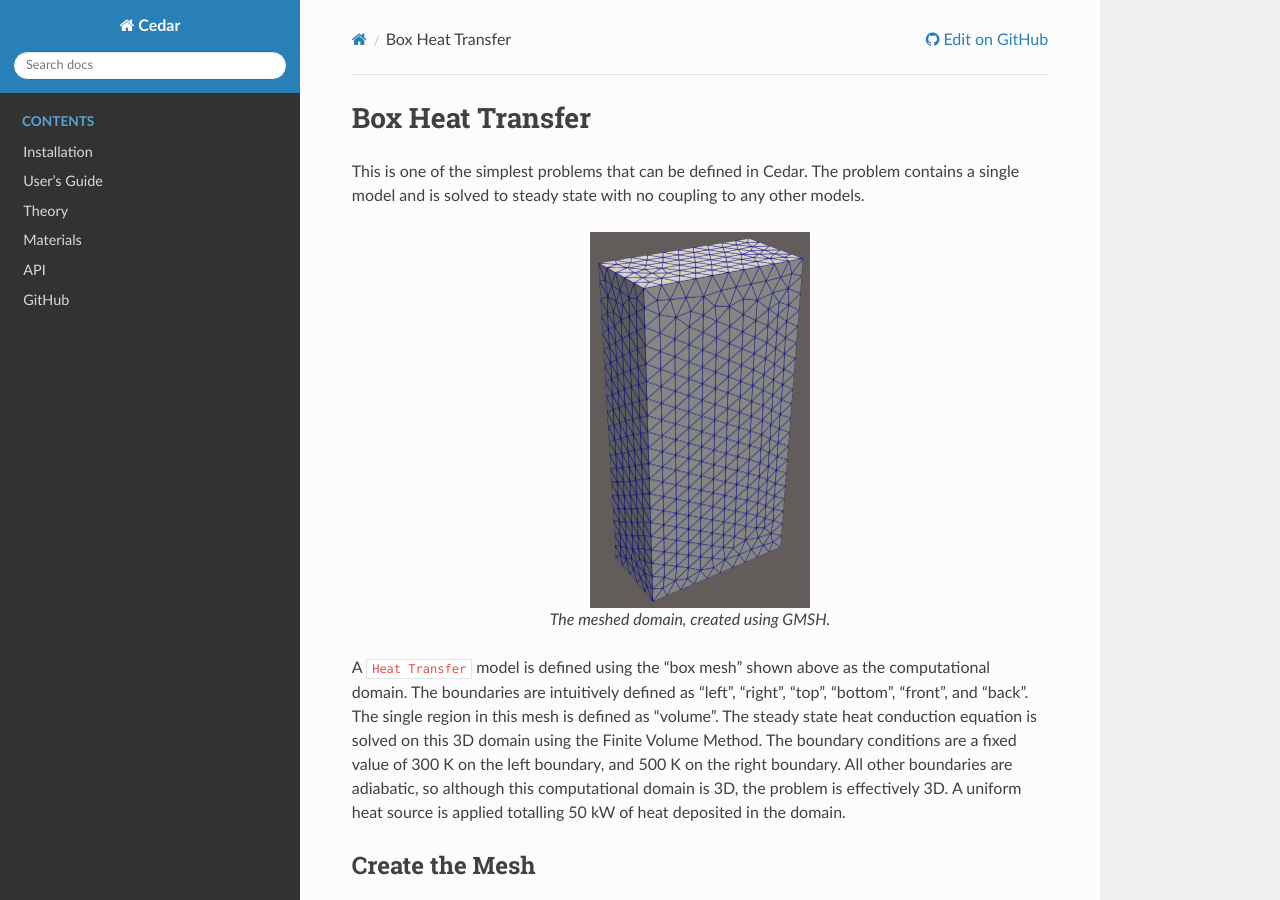
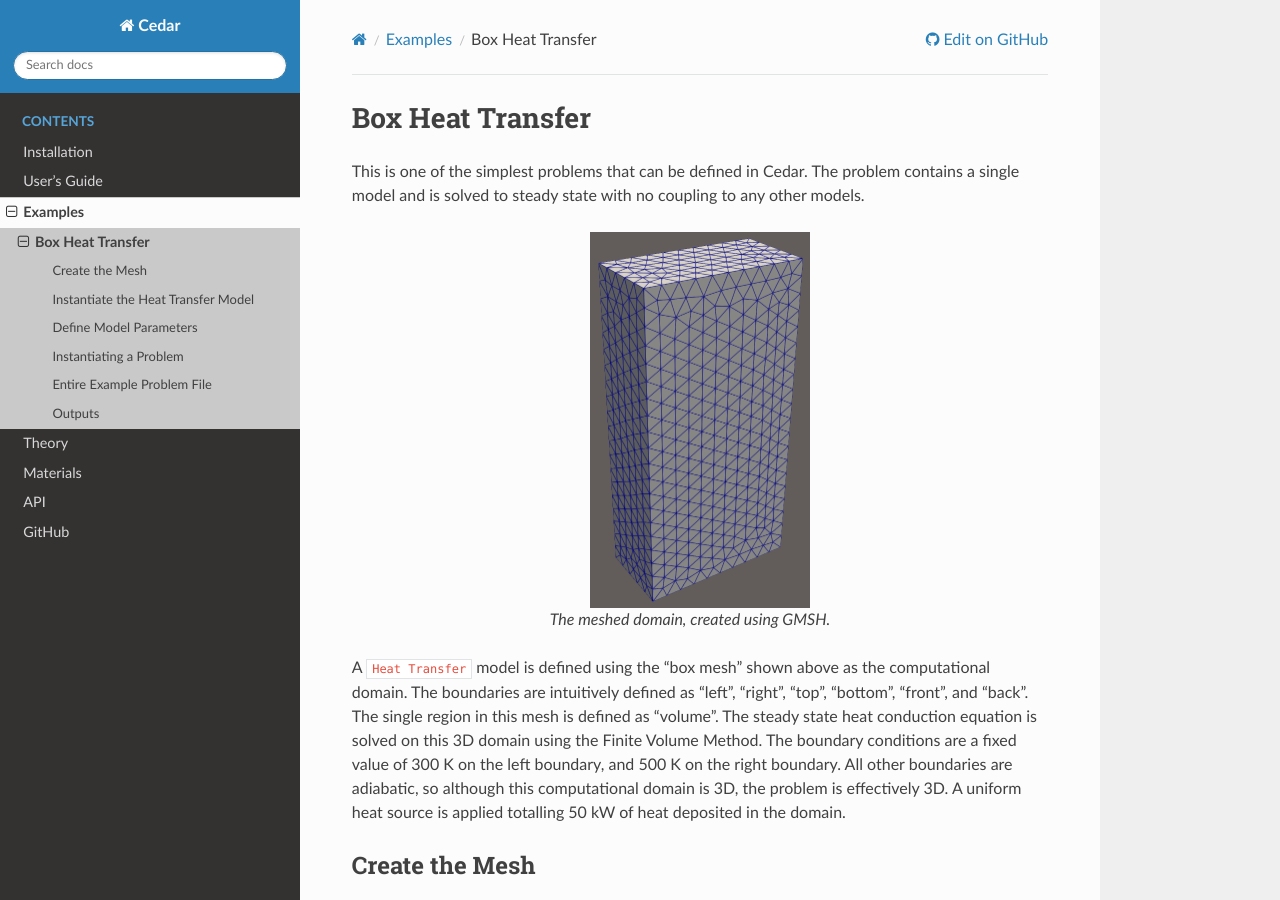
Before and after one commit to jcstonehill/cedar, a Sphinx documentation site: the page built from docs/source/examples/01_box_heat_transfer.rst, in a window 1280 px wide and 900 px high. Built offline with Sphinx 7.4.7 and the Read the Docs theme 3.1.0, drawn with Linux system fonts in a browser that asks for light colours; pages that are not in the unit, such as notebooks, are missing from menus.

Commit message:
Added examples back to documentation.

```diff
--- a/docs/source/examples/index.rst
+++ b/docs/source/examples/index.rst
@@ -6,4 +6,4 @@ Below are some simple examples of Cedar problems to explain and illustrate how o
 .. toctree::
    :maxdepth: 1
 
-   box_heat_transfer.rst
+   01_box_heat_transfer.rst
--- a/docs/source/index.rst
+++ b/docs/source/index.rst
@@ -36,6 +36,7 @@ makes it both easy to use and flexible to extend with new physics models.
 
    installation
    usersguide/index
+   examples/index
    theory/index
    materials/index
    api/index
```
